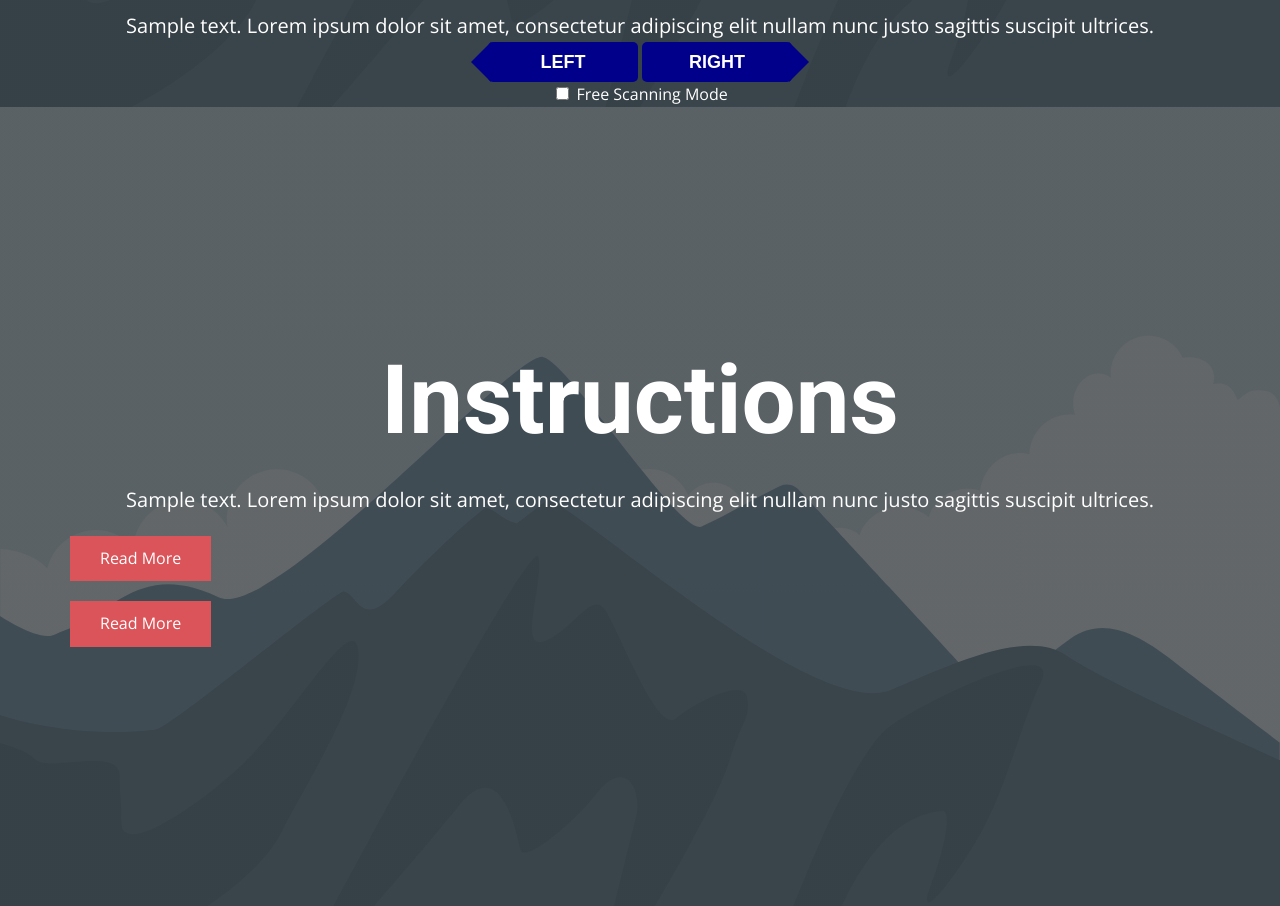
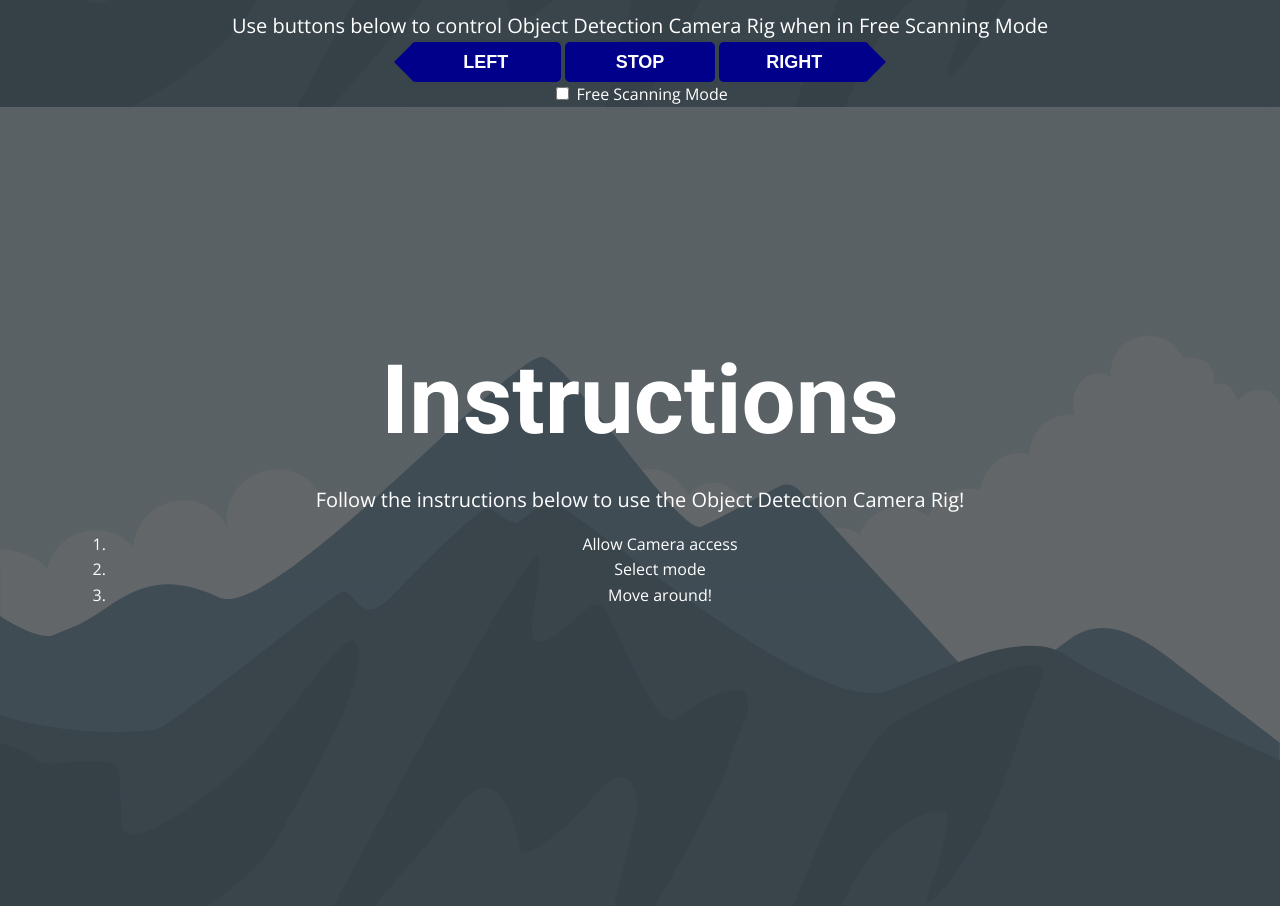
Before and after one commit to neelbhavsar99/EngCapstone_FlaskWebApp, a Flask app: page / in a window 1280 px wide. Shown: the part 1954-2860 px from the top of the page. Run offline with Flask 2, Linux system fonts and the light colour scheme.

Commit message:
Add realtime button and fix json output bugs

```diff
--- a/application.py
+++ b/application.py
@@ -1,14 +1,13 @@
 # PYTHON APP: python3 application.py
-from doctest import testmod
-from statistics import mode
+from imutils.video import FPS
+from flask import Flask, Response, make_response, render_template, request, jsonify
+from constants import LABELS, COLORS
 import cv2
 import imutils
 import argparse
 import numpy as np
 import os
-from imutils.video import FPS
-from flask import Flask, Response, make_response, render_template, request, jsonify
-from constants import LABELS, COLORS
+
 
 template_dir = os.path.abspath('templates')
 static_dir = os.path.abspath('static')
@@ -130,19 +129,29 @@ def generate_frame():
 
     cv2.destroyAllWindows()
 
-# Tracking mode default -> When list is empty otherwise "Free Scanning Mode"
+
+@application.before_first_request
+def OnceAndOnlyOnce():
+    global selectedMode, selectedDirection
+    selectedMode = "Tracking Mode"
+    selectedDirection = "Stop"
+
+
 @application.route('/', methods=['GET', 'POST'])
 def index():
-    global testMode
-    testMode = "Tracking Mode"
+
     if request.method == "POST":
+        global selectedMode, selectedDirection
+
         val = request.json.get("mode")
+        selectedDirection = request.json.get("direction")
+
         if val == 1:
-            testMode = "Free Scanning Mode"
-        else:
-            testMode = "Tracking Mode"
-        print(f"in POST: {testMode}")
-        return jsonify({"data": {"val": val}})
+            selectedMode = "Free Scanning Mode"
+        elif val == 0:
+            selectedMode = "Tracking Mode"
+
+        # return jsonify({"data": {"val": val}})
     return render_template("index.html")
 
 
@@ -154,10 +163,9 @@ def video():
 @application.route('/move')
 def direction():
     startX, startY, endX, endY = latest_prediction["Box"].astype("int")
-    print(f"In Direction: {testMode}")
 
-    if testMode == "Free Scanning Mode":
-        return jsonify({"Mode": testMode, "Direction": None})
+    if selectedMode == "Free Scanning Mode":
+        return jsonify({"Mode": selectedMode, "Direction": selectedDirection})
     else:
         if LABELS[latest_prediction["ID"]] == "person" and startX > 40 and endX < 360:
             direction = "none"
@@ -167,7 +175,7 @@ def direction():
             direction = "right"
         else:
             direction = ""
-        return jsonify({"Mode": testMode, "Direction": direction})
+        return jsonify({"Mode": selectedMode, "Direction": direction})
 
 
 if __name__ == "__main__":
--- /dev/null
+++ b/static/scripts/DirectionButtons.js
@@ -0,0 +1,38 @@
+document.getElementById('buttonboxbackleft').addEventListener("click", function leftButton() {
+    fetch(localIp, {
+        method: "POST",
+        headers: {
+            "Accept": "application/json",
+            "Content-Type": "application/json"
+        },
+        body: JSON.stringify({
+            direction: "Left"
+        })
+    })
+});
+
+document.getElementById('buttonboxbackright').addEventListener("click", function rightButton() {
+    fetch(localIp, {
+        method: "POST",
+        headers: {
+            "Accept": "application/json",
+            "Content-Type": "application/json"
+        },
+        body: JSON.stringify({
+            direction: "Right"
+        })
+    })
+});
+
+document.getElementById('buttonboxbackstop').addEventListener("click", function leftButton() {
+    fetch(localIp, {
+        method: "POST",
+        headers: {
+            "Accept": "application/json",
+            "Content-Type": "application/json"
+        },
+        body: JSON.stringify({
+            direction: "Stop"
+        })
+    })
+});
--- a/static/scripts/checkbox.js
+++ b/static/scripts/checkbox.js
@@ -1,7 +1,8 @@
+var localIp = "http://192.168.2.61:5000/";
 document
     .querySelector("input")
     .addEventListener("click", e => {
-        fetch("http://192.168.2.61:5000/", {
+        fetch(localIp, {
             method: "POST",
             headers: {
                 "Accept": "application/json",
@@ -10,7 +11,7 @@ document
             body: JSON.stringify({
                 mode: Number(e.target.checked)
             })
-        })
+        })/*
             .then(res => {
                 if (!res.ok) {
                     throw Error(res.status);
@@ -23,7 +24,6 @@ document
                 //const res = document.querySelector(".result");
                 //res.innerText = `client got: ${val}`;
             })
-            .catch(err => console.error(err))
+            .catch(err => console.error(err))*/
             ;
-    })
-    ;
+    });
--- a/static/scripts/localIP.js
+++ b/static/scripts/localIP.js
@@ -70,6 +70,6 @@
 // Usage
 
 getUserIP(function(ip){
-		document.getElementById("ip").innerHTML = 'Got your IP ! : '  + ip + " | verify in http://www.whatismypublicip.com/";
+        document.getElementById("ip").innerHTML = 'Got your IP ! : '  + ip + " | verify in http://www.whatismypublicip.com/";
 });
 */
--- a/static/style/style.css
+++ b/static/style/style.css
@@ -1058,6 +1058,7 @@ html {
 
 /* Left Button */
 #buttonboxbackleft {
+	cursor: pointer;
 	display: inline-block;
     width: 150px;
     height: 40px;
@@ -1100,6 +1101,7 @@ html {
   /* Right Button */
 
 #buttonboxbackright {
+	cursor: pointer;
 	display: inline-block;
 	width: 150px;
 	height: 40px;
@@ -1138,3 +1140,51 @@ html {
 	width: 50%;
 
 }
+
+  /* Stop Button */
+
+#buttonboxbackstop {
+	cursor: pointer;
+	display: inline-block;
+	width: 150px;
+	height: 40px;
+	background-color: darkblue;
+	border-radius: 5px;
+	margin:auto
+}
+
+#buttonboxbackstop:before {
+    content: "";
+    position: absolute;
+    top: 0;
+    right: -17px;
+    border-style: solid;
+    /*border-width: 20px 0px 20px 20px;
+    border-color: transparent transparent transparent transparent;*/
+}
+
+#buttonboxbackstop > a {
+    text-decoration: none;
+    text-align: center;
+    color: #fff;
+    font: bold 18px/40px Sans-Serif;
+}
+
+#buttonboxbackstop:hover {
+    background-color: lightblue;
+}
+
+#buttonboxbackstop:hover:before {
+    border-left-color: lightblue;
+}
+
+#buttonboxbackstop .center {
+	margin: auto;
+	width: 50%;
+
+}
+
+.ordered-list-center {
+	text-align: center;
+	list-style-position: inside;
+  }
--- a/templates/index.html
+++ b/templates/index.html
@@ -8,6 +8,8 @@
     defer=""></script>
   <!--<script class="u-script" type="text/javascript" src="{{ url_for('static', filename='scripts/localIP.js') }}"
     defer=""></script>-->
+  <script class="u-script" type="text/javascript" src="{{ url_for('static', filename='scripts/DirectionButtons.js') }}"
+    defer=""></script>
   <link id="u-theme-google-font" rel="stylesheet"
     href="https://fonts.googleapis.com/css?family=Roboto:100,100i,300,300i,400,400i,500,500i,700,700i,900,900i|Open+Sans:300,300i,400,400i,600,600i,700,700i,800,800i">
 </head>
@@ -145,11 +147,12 @@
       <div>
         <img src="{{url_for('video') }}" width="50%" />
       </div>
-      <p class="u-large-text u-text u-text-default u-text-variant u-text-2">Sample text. Lorem ipsum dolor sit amet,
-        consectetur adipiscing elit nullam nunc justo sagittis suscipit ultrices.</p>
+      <p class="u-large-text u-text u-text-default u-text-variant u-text-2">Use buttons below to control Object
+        Detection Camera Rig when in Free Scanning Mode</p>
 
-      <div class="center" id="buttonboxbackleft"><a href="#">LEFT</a></div>
-      <div class="center" id="buttonboxbackright"><a href="#">RIGHT</a></div>
+      <div class="center" id="buttonboxbackleft"><a>LEFT</a></div>
+      <div class="center" id="buttonboxbackstop"><a>STOP</a></div>
+      <div class="center" id="buttonboxbackright"><a>RIGHT</a></div>
       <div>
         <input type="checkbox" />
         <label for="mode"> Free Scanning Mode</label>
@@ -162,10 +165,15 @@
     data-image-height="256" id="sec-24a0">
     <div class="u-clearfix u-sheet u-sheet-1">
       <h2 class="u-text u-text-default u-title u-text-1">Instructions</h2>
-      <p class="u-large-text u-text u-text-default u-text-variant u-text-2">Sample text. Lorem ipsum dolor sit amet,
-        consectetur adipiscing elit nullam nunc justo sagittis suscipit ultrices.</p>
-      <a href="#" class="u-btn u-button-style u-palette-2-base u-btn-1">Read More</a>
-      <a href="#" class="u-btn u-button-style u-palette-2-base u-btn-2">Read More</a>
+      <p class="u-large-text u-text u-text-default u-text-variant u-text-2">Follow the instructions below to use the
+        Object Detection Camera Rig!</p>
+      <ol class="center">
+        <li>Allow Camera access</li>
+        <li>Select mode</li>
+        <li>Move around!</li>
+      </ol>
+      <!-- <a href="#" class="u-btn u-button-style u-palette-2-base u-btn-1">Read More</a>
+      <a href="#" class="u-btn u-button-style u-palette-2-base u-btn-2">Read More</a>-->
     </div>
   </section>
 
```
